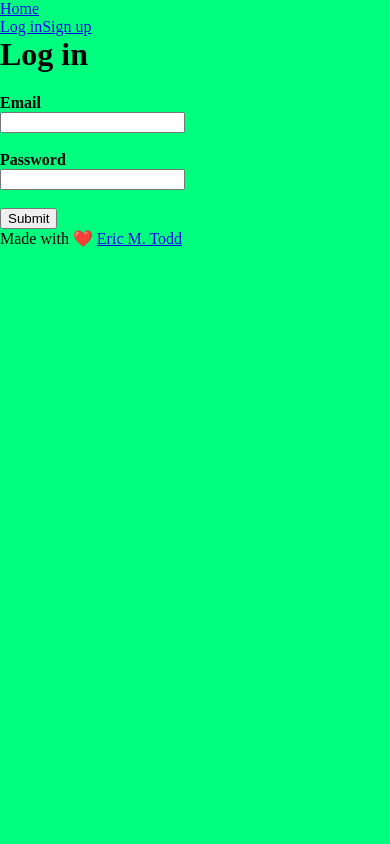
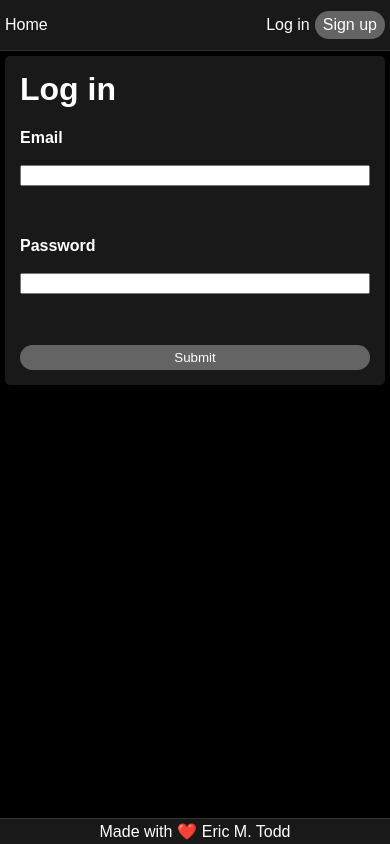
Before and after one commit to EricMTodd/forum, a React (Create React App) app in the folder react-app/: page /login in a window 390 px wide. Built offline with nearby package versions, Linux system fonts and the light colour scheme.

Commit message:
Some phone styling done.

```diff
--- a/react-app/src/components/Nav.js
+++ b/react-app/src/components/Nav.js
@@ -17,7 +17,7 @@ const Nav = ({
     sessionsLinks =
     <div id='sessions-links'>
       <Link to='/login'>Log in</Link>
-      <Link to='/signup'>Sign up</Link>
+      <Link to='/signup' className='alpha-button'>Sign up</Link>
     </div>
   }
 
--- a/react-app/src/components/auth/LogIn.js
+++ b/react-app/src/components/auth/LogIn.js
@@ -27,8 +27,8 @@ const LogIn = ({
 
   return(
     <div id='log-in-form-container'>
-      <form onSubmit={handleSubmit}>
-        <h1 style={{marginTop: '0'}}>Log in</h1>
+      <h1>Log in</h1>
+      <form onSubmit={handleSubmit} id='log-in-form'>
         <label htmlFor='log-in-email-input'>
           <strong>Email</strong>
         </label>
@@ -43,7 +43,7 @@ const LogIn = ({
         <input type='password' id='log-in-password-input' name='password' value={password} onChange={e => setPassword(e.target.value)} />
         <br />
         <br />
-        <button type='submit'>Submit</button>
+        <button type='submit' className='alpha-button'>Submit</button>
       </form>
     </div>
   )
--- a/react-app/src/components/auth/SignUp.js
+++ b/react-app/src/components/auth/SignUp.js
@@ -37,8 +37,8 @@ const SignUp = ({
 
   return(
     <div id='sign-up-form-container'>
-      <form onSubmit={handleSubmit}>
-        <h1 style={{marginTop: '0'}}>Sign up</h1>
+      <h1>Sign up</h1>
+      <form onSubmit={handleSubmit} id='sign-up-form'>
         <label htmlFor='sign-up-handle-input'>
           <strong>Handle</strong>
         </label>
@@ -67,7 +67,7 @@ const SignUp = ({
         <input type='password' id='sign-up-password-confirmation-input' name='passwordConfirmation' value={passwordConfirmation} onChange={e => setPasswordConfirmation(e.target.value)} />
         <br />
         <br />
-        <button type='submit'>Submit</button>
+        <button type='submit' className='alpha-button'>Submit</button>
       </form>
     </div>
   )
--- a/react-app/src/components/posts/Index.js
+++ b/react-app/src/components/posts/Index.js
@@ -26,7 +26,7 @@ const Index = ({
       <h1>Forum Posts</h1>
       {loggedIn && <Link to='posts/new'>New Post</Link>}
       <div id='posts-container'>
-        {posts.map(post => <div key={post.id} id={`post-${post.id}`}><Link to={`/posts/${post.id}`}>{post.title}</Link><Link to={`/users/${post.user_id}`}>{post.user_handle}</Link></div>)}
+        {posts.map(post => <div key={post.id} className='posts-index-card' id={`post-${post.id}`}><Link to={`/posts/${post.id}`}>{post.title}</Link><Link to={`/users/${post.user_id}`}>{post.user_handle}</Link></div>)}
       </div>
     </div>
   )
--- a/react-app/src/components/posts/Show.js
+++ b/react-app/src/components/posts/Show.js
@@ -41,7 +41,7 @@ const Show = ({
 
   return(
     <div className='show-post-container'>
-      <h1 style={{marginTop: '0'}}>{post.title}</h1>
+      <h1>{post.title}</h1>
       <Link to={`/users/${post.user_id}`}>{post.user_handle}</Link>
       <br />
       <p>{post.body}</p>
--- a/react-app/src/styles/phone-styles.css
+++ b/react-app/src/styles/phone-styles.css
@@ -1,6 +1,112 @@
 @media (min-width: 0px) {
+  * {
+    color: white;
+    font-family: 'fira sans', arial, sans-serif;
+  }
+
+  html {
+    height: 100vh;
+  }
+
   body {
     margin: 0 auto;
-    background-color: springgreen;
+    background-color: black;
+    height: 100vh;
+  }
+
+  a {
+    text-decoration: none;
+  }
+
+  nav {
+    background-color: rgba(25, 25, 25, 1);
+    height: 50px;
+    display: flex;
+    align-items: center;
+    justify-content: space-between;
+    padding: 0 5px 0 5px;
+    border-bottom: 1px solid rgba(50, 50, 50, 1);
+  }
+
+  main {
+    background-color: black;
+    height: calc(100vh - 77px);
+    width: 100vw;
+    display: flex;
+    flex-direction: column;
+  }
+
+  footer {
+    background-color: rgba(25, 25, 25, 1);
+    height: 25px;
+    display: flex;
+    align-items: center;
+    justify-content: center;
+    gap: 5px;
+    border-top: 1px solid rgba(50, 50, 50, 1);
+  }
+
+  h1 {
+    margin-top: 0;
+  }
+
+  li {
+    list-style: none;
+    border-left: 2px solid rgba(50, 50, 50, 1);
+    padding-left: 5px;
+  }
+
+  .posts-index-card {
+    background-color: rgba(25, 25, 25, 1);
+    border: 1px solid rgba(50, 50, 50, 1);
+    margin: 15px 0 15px 0;
+    display: flex;
+    justify-content: space-between;
+    padding: 15px 5px 15px 5px;
+  }
+
+  .show-post-container {
+    background-color: rgba(25, 25, 25, 1);
+    margin: 5px;
+    padding: 5px;
+    border-radius: 5px;
+  }
+
+  #app {
+    height: 100vh;
+  }
+
+  #log-in-form, #sign-up-form {
+    display: flex;
+    flex-direction: column;
+  }
+
+  #log-in-form > input, #sign-up-form > input {
+    margin-bottom: 15px;
+  }
+
+  #log-in-form-container, #sign-up-form-container {
+    background-color:rgba(25, 25, 25, 1);
+    margin: 5px;
+    padding: 15px;
+    border-radius: 5px;
+  }
+
+  #sessions-links {
+    display: flex;
+    gap: 5px;
+    align-items: center;
+  }
+
+  .alpha-button {
+    background-color: rgba(100, 100, 100, 1);
+    padding: 5px 8px 5px 8px;
+    border-radius: 15px;
+    border: none;
+  }
+
+  .alpha-button:active {
+    background-color: white;
+    color: black;
   }
 }
```
